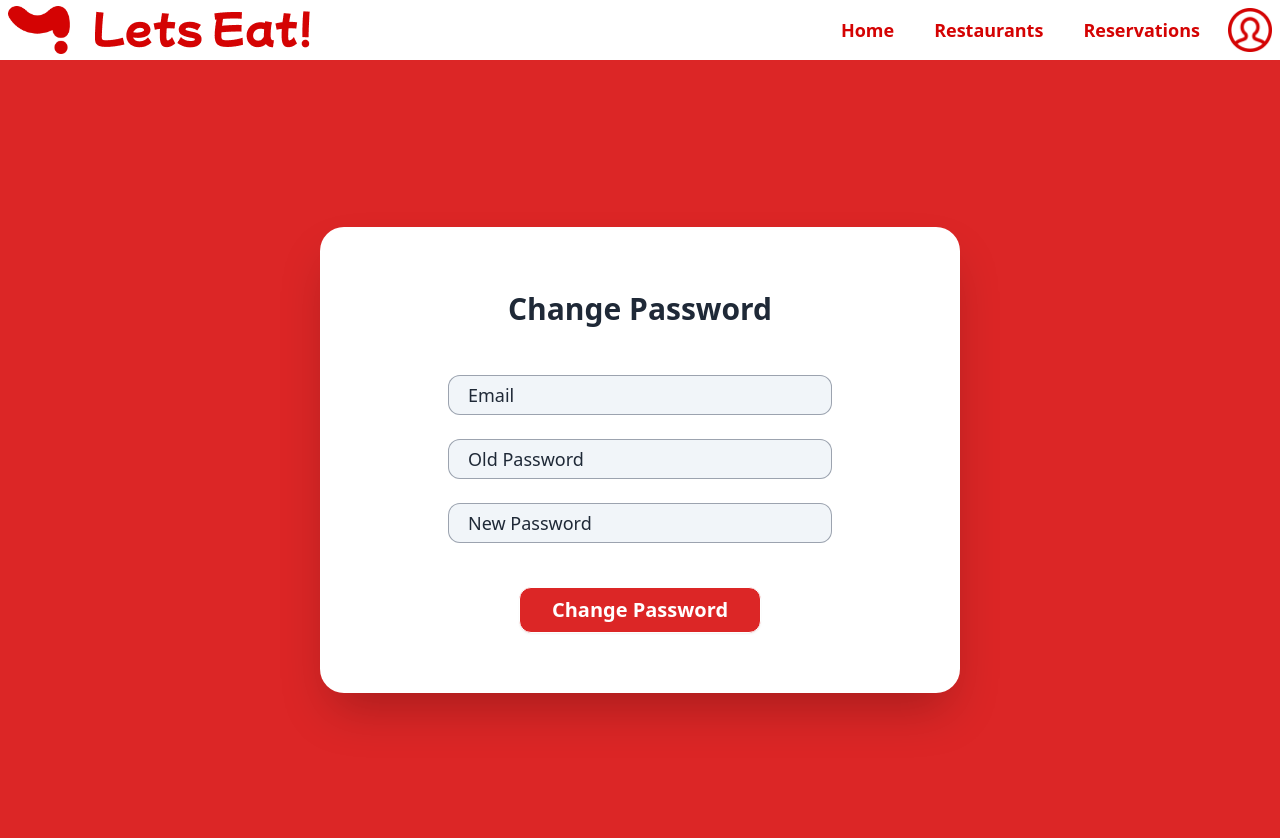
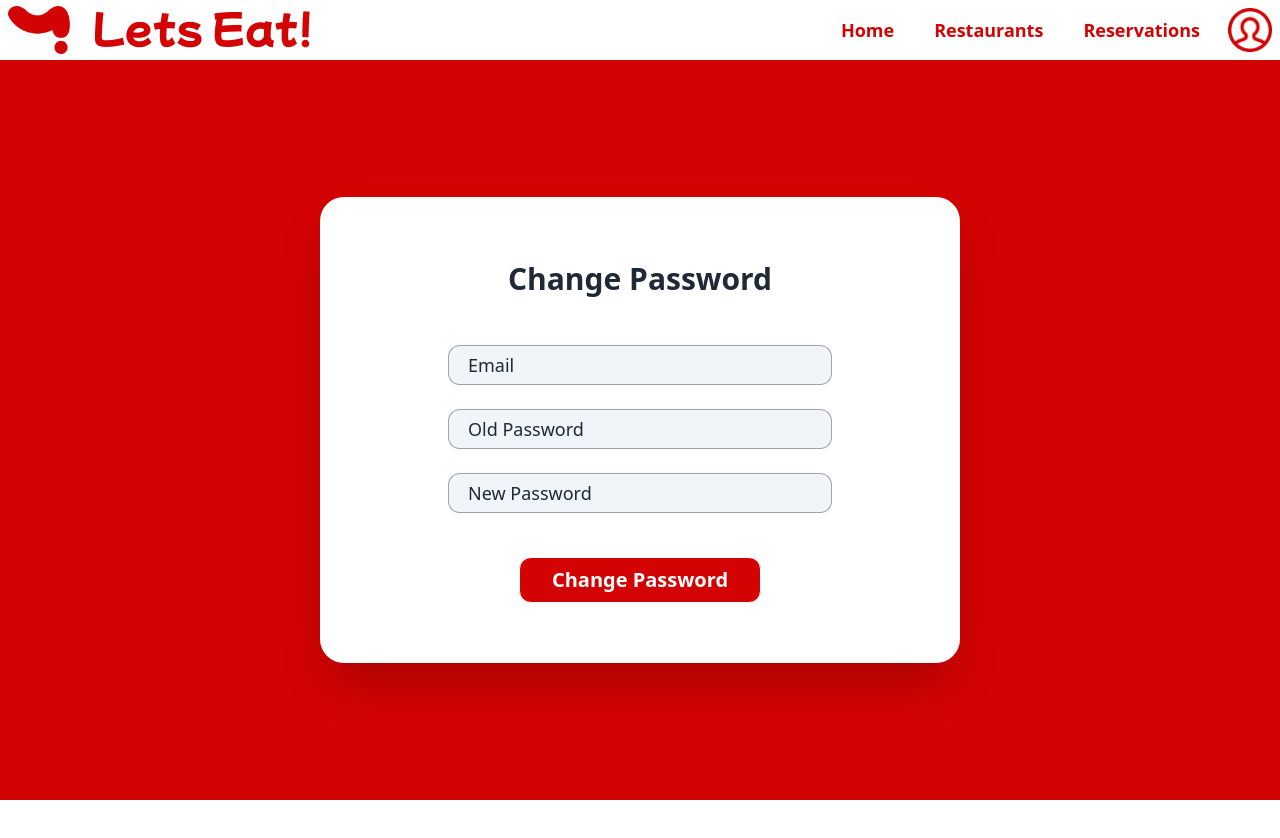
Before and after one commit to 2110503-2564/fe-project-2024-2-backache, a Next.js app: page /user/changepassword in a window 1280 px wide. Shown: the top 838 px of the page. After the commit the page ends 800 px from the top, so only its background shows below. Built offline with nearby package versions, Linux system fonts and the light colour scheme.

Commit message:
Edit ChangePassword Page

```diff
--- a/src/app/(profileinfo)/user/changepassword/page.tsx
+++ b/src/app/(profileinfo)/user/changepassword/page.tsx
@@ -1,8 +1,8 @@
-import ChangePasswordPage from "@/components/ChangePasswordPage"
+import ChangePasswordPage from "@/components/ChangePasswordBox"
 
 export default function Home() {
     return (
-        <main>
+        <main className="bg-myred h-[calc(100vh-60px)] justify-center items-center flex flex-col px-80">
             <ChangePasswordPage/>
         </main>
     )
--- /dev/null
+++ b/src/components/ChangePasswordBox.tsx
@@ -0,0 +1,28 @@
+export default function ChangePasswordBox() {
+    return (
+        <div className="w-full bg-white text-gray-800 py-10 px-20 rounded-3xl shadow-2xl relative">
+            <div className="text-3xl font-bold text-center mt-6 mb-12">
+                Change Password
+            </div>
+            <div className="flex justify-center items-center block mb-6">
+            <input type="email" id="email" placeholder="Email"
+                    className="w-4/5 h-10 rounded-xl ring-1 ring-inset ring-gray-400 px-2 py-1 bg-slate-100 text-lg leading-4 indent-3 placeholder:text-gray-800"/>
+            </div>
+            <div className="flex justify-center items-center block mb-6">
+                <input type="password" id="oldPassword" placeholder="Old Password"
+                    className="w-4/5 h-10 rounded-xl ring-1 ring-inset ring-gray-400 px-2 py-1 bg-slate-100 text-lg leading-4 indent-3 placeholder:text-gray-800"/>
+            </div>
+            <div className="flex justify-center items-center block mb-6">
+                <input type="password" id="newPassword" placeholder="New Password"
+                    className="w-4/5 h-10 rounded-xl ring-1 ring-inset ring-gray-400 px-2 py-1 bg-slate-100 text-lg leading-4 indent-3 placeholder:text-gray-800"/>
+            </div>
+            <div className="flex flex-col justify-center items-center">
+                <div className="relative">
+                    <button className='block bg-myred border border-white text-white text-xl font-semibold py-2 px-8 m-5 rounded-xl shadow-sm hover:bg-white hover:text-red-600 hover:border hover:border-red-600'>
+                        Change Password
+                    </button>
+                </div>
+            </div>
+        </div>
+    )
+}
--- a/src/components/ChangePasswordPage.tsx
+++ /dev/null
@@ -1,30 +0,0 @@
-export default function ChangePasswordPage() {
-    return (
-        <main className="flex flex-col h-screen justify-center items-center bg-red-600 px-80">
-            <div className="w-full bg-white text-gray-800 py-10 px-20 rounded-3xl shadow-2xl relative">
-                <div className="text-3xl font-bold text-center mt-6 mb-12">
-                    Change Password
-                </div>
-                <div className="flex justify-center items-center block mb-6">
-                    <input type="email" id="email" placeholder="Email"
-                        className="w-4/5 h-10 rounded-xl ring-1 ring-inset ring-gray-400 px-2 py-1 bg-slate-100 text-lg leading-4 indent-3 placeholder:text-gray-800"/>
-                </div>
-                <div className="flex justify-center items-center block mb-6">
-                    <input type="password" id="oldPassword" placeholder="Old Password"
-                        className="w-4/5 h-10 rounded-xl ring-1 ring-inset ring-gray-400 px-2 py-1 bg-slate-100 text-lg leading-4 indent-3 placeholder:text-gray-800"/>
-                </div>
-                <div className="flex justify-center items-center block mb-6">
-                    <input type="password" id="newPassword" placeholder="New Password"
-                        className="w-4/5 h-10 rounded-xl ring-1 ring-inset ring-gray-400 px-2 py-1 bg-slate-100 text-lg leading-4 indent-3 placeholder:text-gray-800"/>
-                </div>
-                <div className="flex flex-col justify-center items-center">
-                    <div className="relative">
-                        <button className='block bg-red-600 border border-white text-white text-xl font-semibold py-2 px-8 m-5 rounded-xl shadow-sm hover:bg-white hover:text-red-600 hover:border hover:border-red-600'>
-                            Change Password
-                        </button>
-                    </div>
-                </div>
-            </div>
-        </main>
-    )
-}
```
